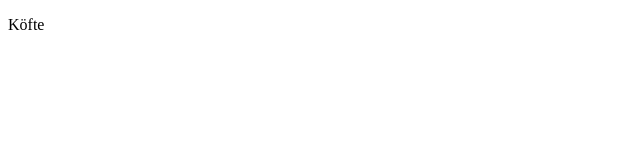
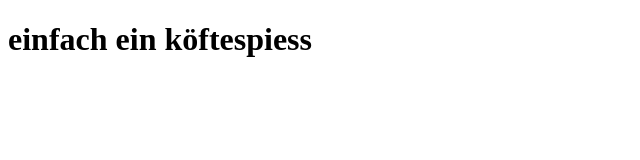
Before and after one commit to Lupalll/website_ims, a plain HTML site: page index.html in a window 1280 px wide. Shown: the whole page, without its empty margins (0-640 px from the left). Drawn offline with Linux system fonts and the light colour scheme.

Commit message:
bigger text

```diff
--- a/index.html
+++ b/index.html
@@ -1,7 +1,6 @@
 <!DOCTYPE html>
 <html>
 
-<p>Köfte</p>
-
+<h1>einfach ein köftespiess</h1>
 
 </html>
```
